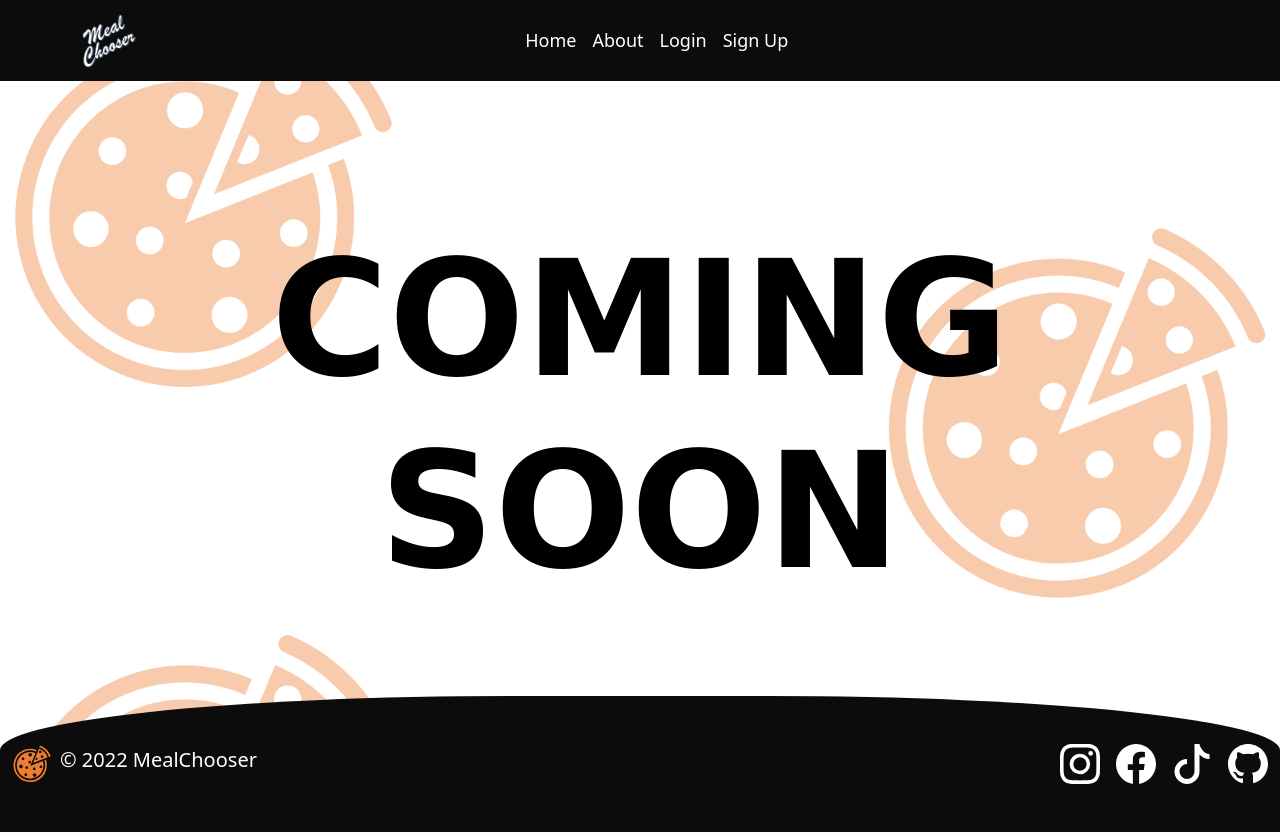
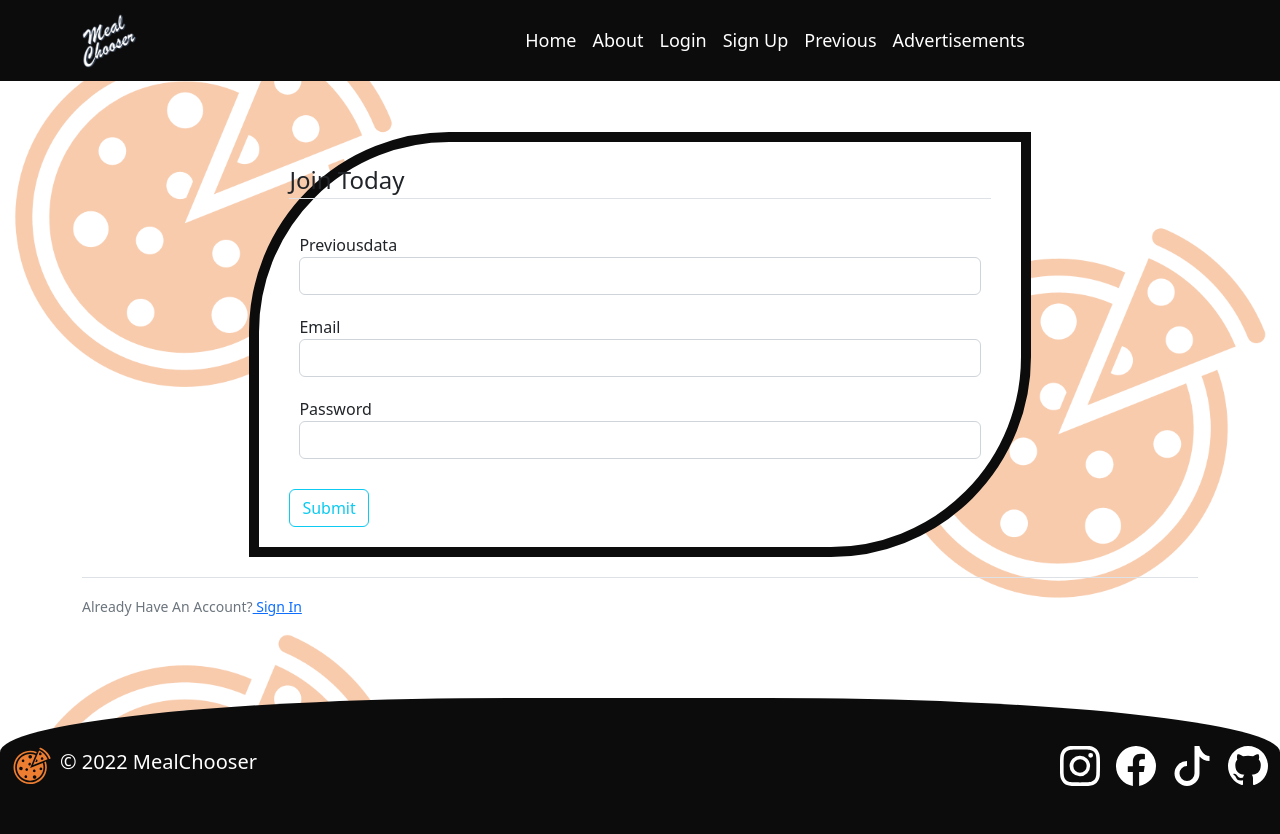
Before and after one commit to FranckSomarriba/MealChooser, a Python web app: template mealchooser/templates/previous.html in a window 1280 px wide. Run offline with Jinja, Linux system fonts and the light colour scheme; the template is opened without the code that fills it: most values are stand-ins (such as "Sample title", 1, 10 or a date in 2020); form fields are guessed from the names that the template uses.

Commit message:
MC-16 created a previous form, and an advertisement form that would allow restaurant owners to submit their restaurants for possible ads within out site

```diff
--- a/mealchooser/templates/layout.html
+++ b/mealchooser/templates/layout.html
@@ -37,6 +37,8 @@
           <div class="navbar-nav">
             <a class="nav-item nav-link" href="/login">Login</a>
             <a class="nav-item nav-link" href="/signup">Sign Up</a>
+            <a class="nav-item nav-link" href="/previous">Previous</a>
+            <a class="nav-item nav-link" href="/advertising">Advertisements</a>
           </div>
         </div>
       </div>
--- a/mealchooser/templates/previous.html
+++ b/mealchooser/templates/previous.html
@@ -1,4 +1,62 @@
 {% extends "layout.html" %}
+
 {% block content %}
-    <h1 class="coming">COMING SOON</h1>
+<div class="content-section">
+    <form method='POST' action="">
+        {{ form.hidden_tag() }}   <!-- added for cibersecurity -->
+        <fieldset class="form-group">  <!-- layout for the form -->
+            <legend class="border-bottom mb-4">Join Today</legend>
+            <div class="form-group">
+                {{ form.previousdata.label(class="form-control-label") }}
+                {% if form.previousdata.errors %}          <!-- Returning what went wrong on username -->
+                    {{ form.previousdata(class="form-control form-control is-invalid") }}
+                    <div class="invalid-feedback">
+                        {% for error in form.previous.errors %}
+                            <span>{{ error }}</span>
+                        {% endfor %}
+                    </div>
+                {% else %}
+                    {{ form.previousdata(class="form-control form-control") }}
+                {% endif %}
+            </div>
+            <div class="form-group">
+                {{ form.email.label(class="form-control-label") }}
+                {% if form.email.errors %}          <!-- Returning what went wrong on email -->
+                    {{ form.email(class="form-control form-control is-invalid") }}
+                    <div class="invalid-feedback">
+                        {% for error in form.email.errors %}
+                            <span>{{ error }}</span>
+                        {% endfor %}
+                    </div>
+                {% else %}
+                    {{ form.email(class="form-control form-control") }}
+                {% endif %}
+
+            </div>
+            <div class="form-group">
+                {{ form.password.label(class="form-control-label") }}
+                {% if form.password.errors %}          <!-- Returning what went wrong on password -->
+                    {{ form.password(class="form-control form-control is-invalid") }}
+                    <div class="invalid-feedback">
+                        {% for error in form.password.errors %}
+                            <span>{{ error }}</span>
+                        {% endfor %}
+                    </div>
+                {% else %}
+                    {{ form.password(class="form-control form-control") }}
+                {% endif %}
+            </div>
+        </fieldset>
+        <div class="form-group">       <!-- Submit Button -->
+            {{ form.submit(class="btn btn-outline-info") }}
+        </div>
+    </form>
+</div>
+<div class="border-top pt-3">
+    <small class="text-muted">
+        Already Have An Account?<a class="ml-2" href="{{url_for('login')}}"> Sign In</a>
+
+    </small>
+
+</div>
 {% endblock content %}
```
Also changed, not shown: mealchooser/forms.py (+40 -0 lines), mealchooser/routes.py (+48 -5 lines), mealchooser/templates/advertising.html (added, +49 -0 lines), 1 other file.
